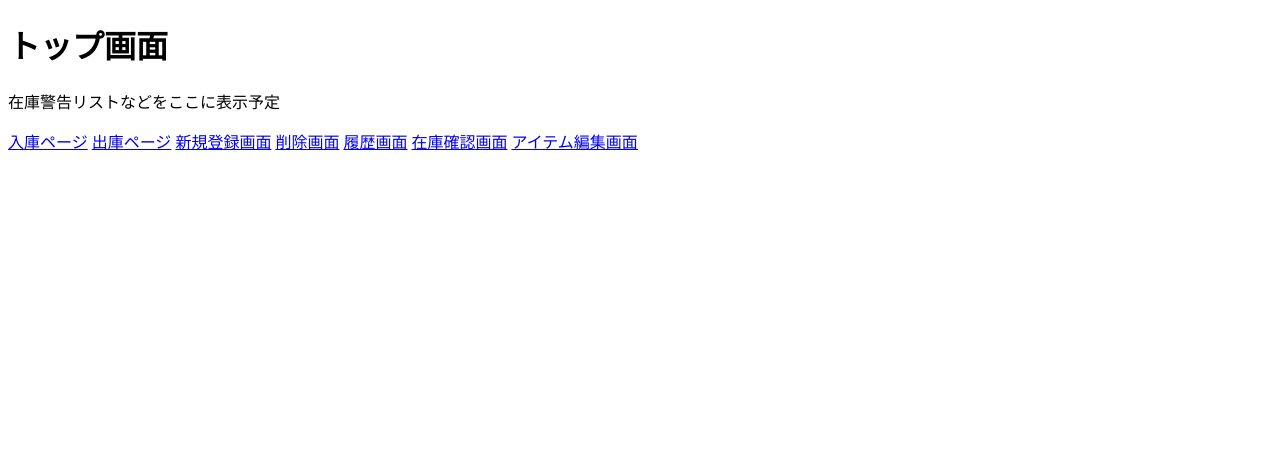
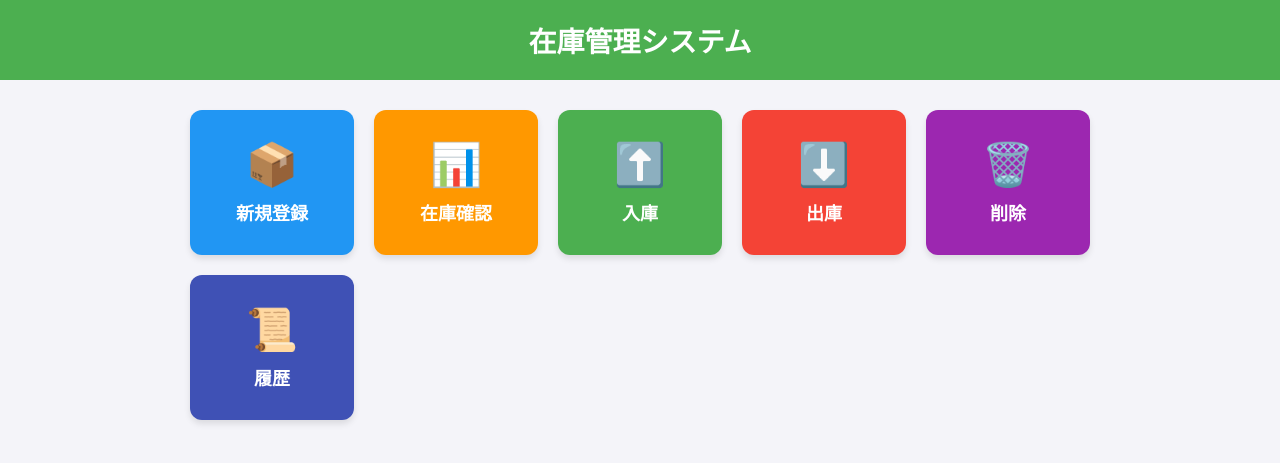
Before and after one commit to ryo199365/Minzai, a Flask app: page / in a window 1280 px wide. Shown: the top 463 px of the page. Run offline with Flask 3, Linux system fonts and the light colour scheme.

Commit message:
全体的なデザインの修正

```diff
--- a/app.py
+++ b/app.py
@@ -158,11 +158,18 @@ def register():
         # 画像ファイル処理（任意）
         # ----------------------------
         if file and file.filename:
+            # 保存先フォルダの絶対パスを作成（存在しなければ作成）
+            upload_folder = os.path.join(os.path.dirname(os.path.abspath(__file__)), 'static', 'uploads')
+            os.makedirs(upload_folder, exist_ok=True)
+
             # ファイル名を安全化
             filename = secure_filename(file.filename)
-            # アップロード先に保存
-            file.save(os.path.join(app.config['UPLOAD_FOLDER'], filename))
-            print("ファイルがアップロードされました:", filename)
+
+            # ファイルを保存
+            save_path = os.path.join(upload_folder, filename)
+            file.save(save_path)
+
+            print("ファイルがアップロードされました:", save_path)
 
         # ----------------------------
         # デバッグ用出力（登録内容確認用）
@@ -268,18 +275,26 @@ def history():
             start_dt = datetime.strptime(start_date, '%Y-%m-%d')
             query = query.filter(StockHistory.created_at >= start_dt)
         except ValueError:
-            pass  # 日付が不正な場合は無視
+            pass
 
     if end_date:
         try:
-            # 終了日の23:59:59までを含める
             end_dt = datetime.strptime(end_date, '%Y-%m-%d')
             end_dt = end_dt.replace(hour=23, minute=59, second=59)
             query = query.filter(StockHistory.created_at <= end_dt)
         except ValueError:
             pass
 
-    histories = query.all()
+    # タプル (StockHistory, item_name, genre_name) を辞書に変換
+    histories = []
+    for h, item_name, genre_name in query.all():
+        histories.append({
+            "created_at": h.created_at,
+            "item_name": item_name,
+            "genre_name": genre_name,
+            "change": h.change,
+            "memo": h.memo
+        })
 
     # 全ジャンル取得
     genres = Genre.query.all()
@@ -293,6 +308,7 @@ def history():
         start_date=start_date,
         end_date=end_date
     )
+
 
 
 @app.route('/stock', methods=['GET'])
@@ -333,9 +349,9 @@ def stock():
 # templateフォルダ内のstock.htmlを表示
 
 @app.route('/edit')
-def edit() : return render_template('edit.html')
-# templateフォルダ内のstock.htmlを表示
+def edit():
+    return render_template('edit.html')
 
 
-if __name__ == '__main__' :
-    app.run(debug=True,port=5002)
+if __name__ == '__main__':
+    app.run(debug=True, port=5002)
--- a/models.py
+++ b/models.py
@@ -37,6 +37,8 @@ class Item(db.Model):
     # 作成日時を記録。デフォルトは現在日時。
     created_at = db.Column(db.DateTime,default=datetime.now)
 
+    file = db.Column(db.String(200))  # ← 画像ファイル名を保存するカラム
+
     stock = db.relationship('Stock',uselist=False,backref='item')
     # 「アイテム → 在庫」 の 1対1 関係。
     # uselist=False は「1つのアイテムにつき1つの在庫情報」という意味。
--- a/static/css/style.css
+++ b/static/css/style.css
@@ -0,0 +1,220 @@
+/* ===== 全体設定 ===== */
+body {
+    font-family: Arial, sans-serif;
+    background-color: #f4f4f9;
+    margin: 0;
+    padding: 0;
+    text-align: center;
+}
+
+/* ===== ヘッダー ===== */
+header {
+    background-color: #4CAF50;
+    color: white;
+    padding: 20px 0;
+    margin-bottom: 30px;
+    font-size: 28px;
+    font-weight: bold;
+}
+
+/* ===== グリッドコンテナ（トップ画面カード用） ===== */
+.grid-container {
+    display: grid;
+    grid-template-columns: repeat(auto-fit, minmax(150px, 1fr));
+    gap: 20px;
+    padding: 0 20px;
+    max-width: 900px;
+    margin: 0 auto 50px auto;
+}
+
+/* ===== カード共通スタイル ===== */
+.card {
+    padding: 30px 0;
+    text-decoration: none;
+    color: white;
+    font-size: 18px;
+    font-weight: bold;
+    border-radius: 12px;
+    box-shadow: 0 4px 6px rgba(0, 0, 0, 0.1);
+    transition: transform 0.2s, box-shadow 0.2s;
+}
+
+.card:hover {
+    transform: translateY(-5px);
+    box-shadow: 0 8px 12px rgba(0, 0, 0, 0.2);
+}
+
+/* ===== カード色分け ===== */
+.card.register {
+    background-color: #2196F3;
+}
+
+/* 新規登録 */
+.card.stock {
+    background-color: #FF9800;
+}
+
+/* 在庫確認 */
+.card.in {
+    background-color: #4CAF50;
+}
+
+/* 入庫 */
+.card.out {
+    background-color: #F44336;
+}
+
+/* 出庫 */
+.card.delete {
+    background-color: #9C27B0;
+}
+
+/* 削除 */
+.card.history {
+    background-color: #3F51B5;
+}
+
+/* 履歴 */
+
+/* ===== フォーム ===== */
+form {
+    margin: 20px auto;
+    max-width: 700px;
+}
+
+input[type="text"],
+select {
+    padding: 8px 12px;
+    margin-right: 10px;
+    border-radius: 6px;
+    border: 1px solid #ccc;
+    font-size: 16px;
+}
+
+button {
+    padding: 8px 16px;
+    border: none;
+    border-radius: 6px;
+    background-color: #4CAF50;
+    color: white;
+    font-size: 16px;
+    cursor: pointer;
+}
+
+button:hover {
+    background-color: #45a049;
+}
+
+a.button-link {
+    text-decoration: none;
+    padding: 8px 16px;
+    background-color: #2196F3;
+    color: white;
+    border-radius: 6px;
+    font-size: 16px;
+    margin-left: 10px;
+}
+
+a.button-link:hover {
+    background-color: #1976D2;
+}
+
+/* ===== テーブル ===== */
+table {
+    width: 90%;
+    max-width: 1000px;
+    margin: 20px auto 50px auto;
+    border-collapse: collapse;
+    background-color: white;
+    border-radius: 8px;
+    overflow: hidden;
+    box-shadow: 0 4px 6px rgba(0, 0, 0, 0.1);
+}
+
+th,
+td {
+    padding: 12px 15px;
+    text-align: center;
+    border-bottom: 1px solid #ddd;
+}
+
+th {
+    background-color: #4CAF50;
+    color: white;
+    font-size: 16px;
+}
+
+tr:hover {
+    background-color: #f1f1f1;
+}
+
+/* ===== 履歴の出庫ハイライト ===== */
+tr[style*="background-color: #ffe6e6"] {
+    background-color: #ffe6e6 !important;
+}
+
+/* ===== 画像表示 ===== */
+img {
+    border-radius: 6px;
+    max-width: 50px;
+}
+
+/* ===== カード内アイコン ===== */
+.card .icon {
+    font-size: 42px;
+    margin-bottom: 10px;
+    display: block;
+}
+
+/* ===== カードをリッチに（アニメ + グラデ + 光沢） ===== */
+.card {
+    position: relative;
+    overflow: hidden;
+}
+
+.card::before {
+    content: "";
+    position: absolute;
+    top: -50%;
+    left: -50%;
+    width: 200%;
+    height: 200%;
+    background: radial-gradient(circle at center, rgba(255, 255, 255, 0.25), transparent 60%);
+    transform: scale(0);
+    transition: transform 0.4s ease-out;
+}
+
+.card:hover::before {
+    transform: scale(1);
+}
+
+/* ホバーで浮くアニメーション強化 */
+.card {
+    transition: transform 0.25s ease, box-shadow 0.25s ease;
+}
+
+.card:hover {
+    transform: translateY(-6px) scale(1.03);
+    box-shadow: 0 10px 16px rgba(0, 0, 0, 0.25);
+}
+
+/* ===== レスポンシブ対応 ===== */
+@media screen and (max-width: 600px) {
+    .grid-container {
+        grid-template-columns: 1fr 1fr;
+    }
+
+    table,
+    th,
+    td {
+        font-size: 14px;
+    }
+
+    input[type="text"],
+    select,
+    button,
+    a.button-link {
+        font-size: 14px;
+        padding: 6px 10px;
+    }
+}
--- a/templates/delete.html
+++ b/templates/delete.html
@@ -5,6 +5,8 @@
     <meta charset="UTF-8">
     <meta name="viewport" content="width=device-width, initial-scale=1.0">
     <title>アイテム削除</title>
+    <link rel="stylesheet" href="{{ url_for('static', filename='css/style.css') }}">
+
 </head>
 
 <body>
--- a/templates/edit.html
+++ b/templates/edit.html
@@ -5,6 +5,8 @@
     <meta charset="UTF-8">
     <meta name="viewport" content="width=device-width, initial-scale=1.0">
     <title>アイテム編集</title>
+    <link rel="stylesheet" href="{{ url_for('static', filename='css/style.css') }}">
+
 </head>
 
 <body>
--- a/templates/in.html
+++ b/templates/in.html
@@ -5,6 +5,8 @@
     <meta charset="UTF-8">
     <meta name="viewport" content="width=device-width, initial-scale=1.0">
     <title>入庫ページ</title>
+    <link rel="stylesheet" href="{{ url_for('static', filename='css/style.css') }}">
+
 </head>
 
 <body>
--- a/templates/in_id.html
+++ b/templates/in_id.html
@@ -5,6 +5,8 @@
     <meta charset="UTF-8">
     <meta name="viewport" content="width=device-width, initial-scale=1.0">
     <title>個別入庫ページ</title>
+    <link rel="stylesheet" href="{{ url_for('static', filename='css/style.css') }}">
+
 </head>
 
 <body>
--- a/templates/out.html
+++ b/templates/out.html
@@ -4,6 +4,8 @@
 <head>
     <meta charset="UTF-8">
     <title>出庫ページ</title>
+    <link rel="stylesheet" href="{{ url_for('static', filename='css/style.css') }}">
+
 </head>
 
 <body>
--- a/templates/register.html
+++ b/templates/register.html
@@ -5,6 +5,8 @@
     <meta charset="UTF-8">
     <meta name="viewport" content="width=device-width, initial-scale=1.0">
     <title>新規登録ページ</title>
+    <link rel="stylesheet" href="{{ url_for('static', filename='css/style.css') }}">
+
 </head>
 
 <body>
--- a/templates/top.html
+++ b/templates/top.html
@@ -1,19 +1,51 @@
 <!DOCTYPE html>
 <html lang="ja">
+
 <head>
     <meta charset="UTF-8">
     <meta name="viewport" content="width=device-width, initial-scale=1.0">
-    <title>トップ画面</title>
+    <title>在庫管理システム</title>
+    <link rel="stylesheet" href="{{ url_for('static', filename='css/style.css') }}">
 </head>
+
 <body>
-    <h1>トップ画面</h1>
-    <p>在庫警告リストなどをここに表示予定</p>
-    <a href="/in">入庫ページ</a>
-    <a href="/out">出庫ページ</a>
-    <a href="/register">新規登録画面</a>
-    <a href="/delete">削除画面</a>
-    <a href="/history">履歴画面</a>
-    <a href="/stock">在庫確認画面</a>
-    <a href="/edit">アイテム編集画面</a>
+
+    <header>在庫管理システム</header>
+
+    <div class="grid-container">
+
+        <a href="/register" class="card register">
+            <div class="icon">📦</div>
+            新規登録
+        </a>
+
+        <a href="/stock" class="card stock">
+            <div class="icon">📊</div>
+            在庫確認
+        </a>
+
+        <a href="/in" class="card in">
+            <div class="icon">⬆️</div>
+            入庫
+        </a>
+
+        <a href="/out" class="card out">
+            <div class="icon">⬇️</div>
+            出庫
+        </a>
+
+        <a href="/delete" class="card delete">
+            <div class="icon">🗑️</div>
+            削除
+        </a>
+
+        <a href="/history" class="card history">
+            <div class="icon">📜</div>
+            履歴
+        </a>
+
+    </div>
+
 </body>
+
 </html>
```
Also changed, not shown: database.py (+7 -3 lines), templates/history.html (+35 -16 lines), templates/stock.html (+26 -2 lines).
